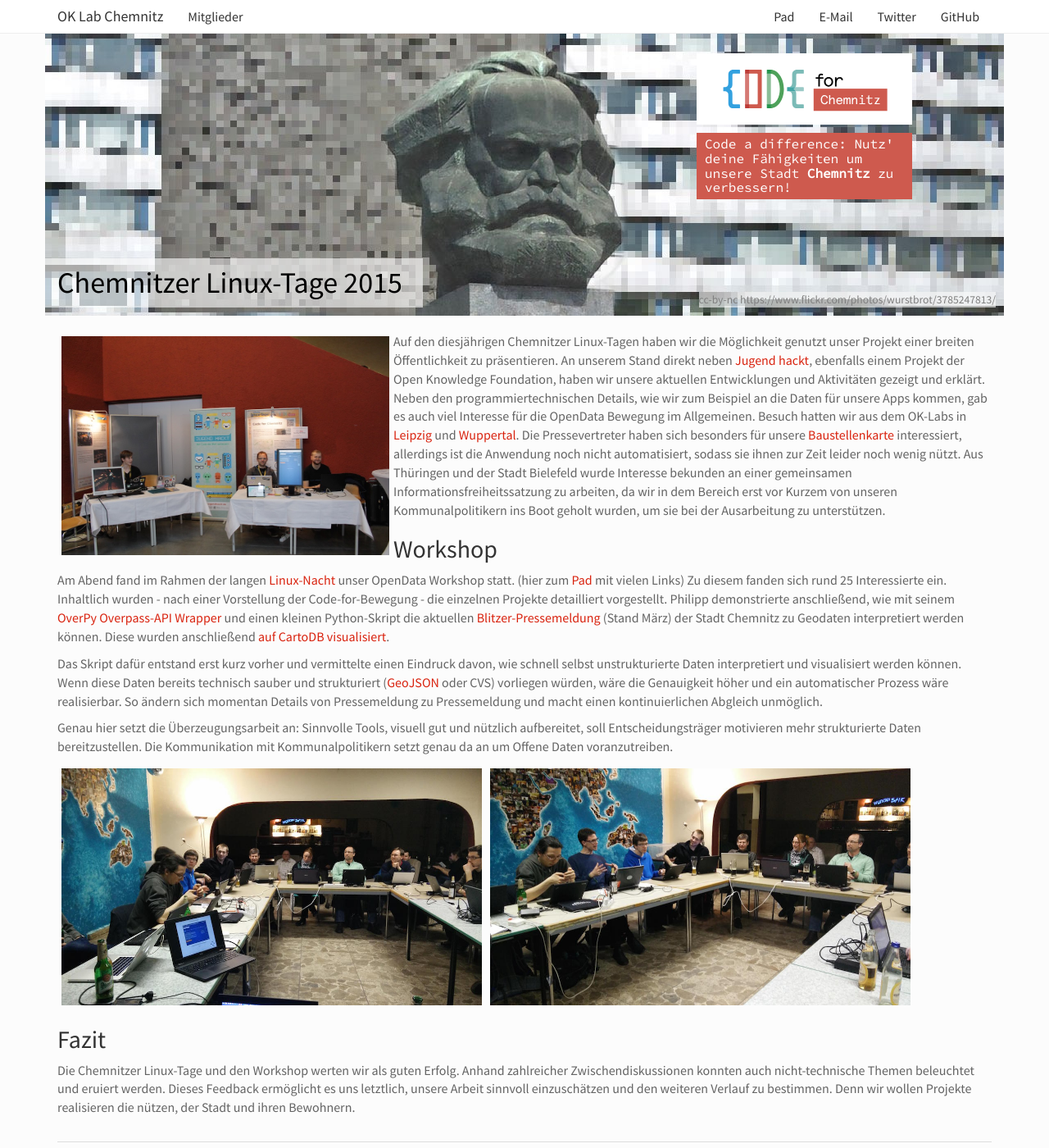
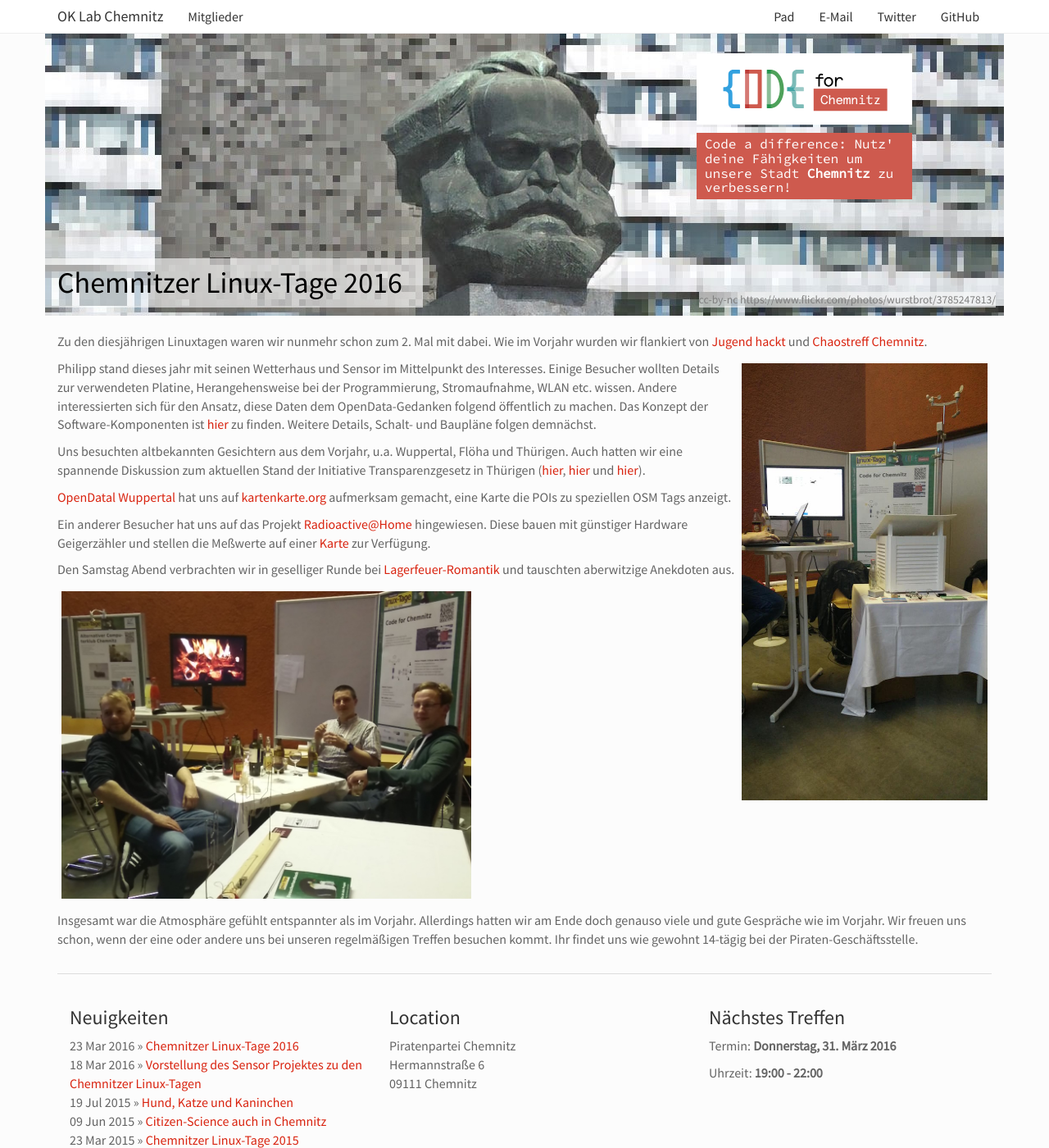
Before and after one commit to CodeforChemnitz/codeforchemnitz.github.io, a Jekyll site: the page built from _posts/2016-03-23-Chemnitzer-Linuxtage.md, in a window 1280 px wide and 1400 px high. Shown: the whole window at 82% size. Built offline with Jekyll 4.4.1, drawn with Linux system fonts in a browser that asks for light colours.

Commit message:
Blogpost Linuxtage

```diff
--- a/_config.yml
+++ b/_config.yml
@@ -3,3 +3,29 @@
 #highlighter: pygments
 permalink: none
 url: http://codeforchemnitz.de
+
+markdown: kramdown
+highlighter: rouge
+kramdown:
+  input: GFM
+  syntax_highlighter: rouge
+
+
+# additional Gems
+gems:
+  - jemoji
+  - gemoji
+  - rouge
+  #- jekyll-paginate
+  - jekyll-gist
+  - jekyll-sass-converter
+  - jekyll-mentions
+
+
+# https://github.com/jekyll/jekyll-mentions
+jekyll-mentions:
+  base_url: https://twitter.com
+
+# http://jekyllrb.com/docs/assets/
+sass:
+    style: compressed
--- a/_layouts/post.html
+++ b/_layouts/post.html
@@ -2,7 +2,7 @@
 layout: default
 ---
 {% if page.meta == blank or page.meta == true %}
-  <p class="meta">{{ page.date | date_to_string }} von {{ page.author }}</p>
+  <p class="meta">{% if page.date != blank %}{{ page.date | date_to_string }}{% endif %} von {{ page.author }}</p>
 {% endif %}
 <div class="post">
 {{ content }}
--- /dev/null
+++ b/_posts/2016-03-23-Chemnitzer-Linuxtage.md
@@ -0,0 +1,25 @@
+---
+layout: post
+title:  "Chemnitzer Linux-Tage 2016"
+date:   2016-03-23
+author:	Ronny Hartenstein
+categories: [news]
+---
+
+Zu den diesjährigen Linuxtagen waren wir nunmehr schon zum 2. Mal mit dabei. Wie im Vorjahr wurden wir flankiert von [Jugend hackt](http://jugendhackt.de/) und [Chaostreff Chemnitz](https://www.facebook.com/ChaosChemnitz).
+
+<img style="margin:5px; max-width:300px;" src="/images/news/2016-03-19-clt2016-stand.jpg" alt="Stand" title="Stand" align="right">
+Philipp stand dieses jahr mit seinen Wetterhaus und Sensor im Mittelpunkt des Interesses. Einige Besucher wollten Details zur verwendeten Platine, Herangehensweise bei der Programmierung, Stromaufnahme, WLAN etc. wissen. Andere interessierten sich für den Ansatz, diese Daten dem OpenData-Gedanken folgend öffentlich zu machen. Das Konzept der Software-Komponenten ist [hier](/projects/sensor/) zu finden. Weitere Details, Schalt- und Baupläne folgen demnächst.
+
+Uns besuchten altbekannten Gesichtern aus dem Vorjahr, u.a. Wuppertal, Flöha und Thürigen. Auch hatten wir eine spannende Diskussion zum aktuellen Stand der Initiative Transparenzgesetz in Thürigen ([hier](http://transparenzgesetz.com), [hier](http://unserpad.de/p/THTG_LLL) und [hier](http://unserpad.de/p/ThuerTG-E)).
+
+[OpenDatal Wuppertal](https://opendatal.de) hat uns auf [kartenkarte.org](http://kartenkarte.org/) aufmerksam gemacht, eine Karte die POIs zu speziellen OSM Tags anzeigt.
+
+Ein anderer Besucher hat uns auf das Projekt [Radioactive@Home](https://www.rechenkraft.net/wiki/Radioactive@Home) hingewiesen. Diese bauen mit günstiger Hardware Geigerzähler und stellen die Meßwerte auf einer [Karte](http://radioactiveathome.org/map/) zur Verfügung.
+
+Den Samstag Abend verbrachten wir in geselliger Runde bei [Lagerfeuer-Romantik](https://www.youtube.com/watch?v=RDfjXj5EGqI) und tauschten aberwitzige Anekdoten aus.
+
+<img style="width:100%; max-width:500px; margin:5px" src="/images/news/2016-03-19-clt2016-lagerfeuer.jpg" width="45%" alt="Lagerfeuer" title="Lagerfeuer">
+
+Insgesamt war die Atmosphäre gefühlt entspannter als im Vorjahr. Allerdings hatten wir am Ende doch genauso viele und gute Gespräche wie im Vorjahr.
+Wir freuen uns schon, wenn der eine oder andere uns bei unseren regelmäßigen Treffen besuchen kommt. Ihr findet uns wie gewohnt 14-tägig bei der Piraten-Geschäftsstelle.
```
Also changed, not shown: images/news/2016-03-19-clt2016-lagerfeuer.jpg (added), images/news/2016-03-19-clt2016-stand.jpg (added), 2 other files.
